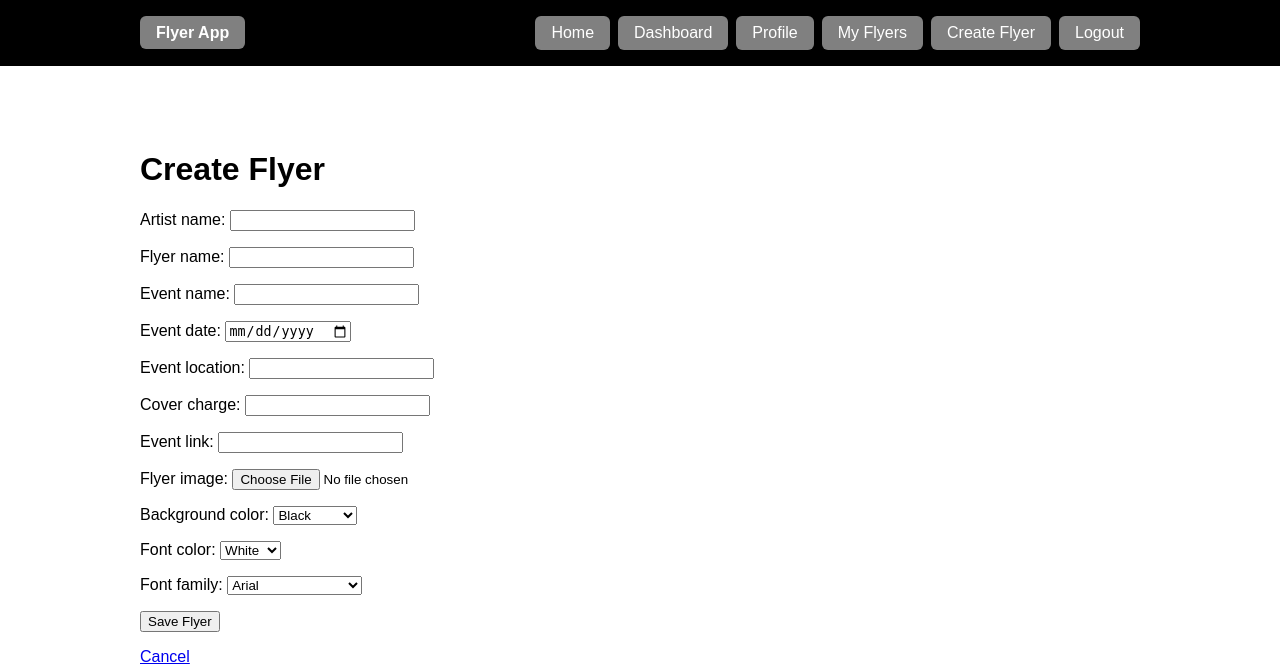
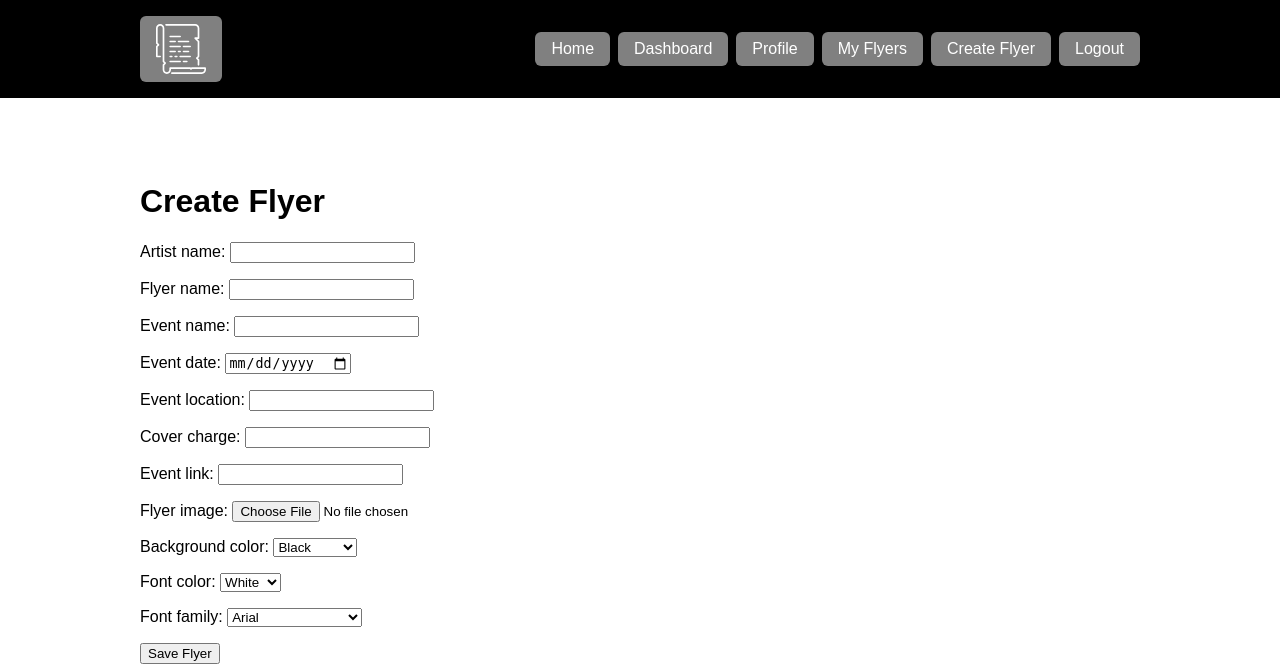
Before and after one commit to Sahtorin/Team-2-Final, a Django app: page /flyers/create/ in a window 1280 px wide. Shown: the top 664 px of the page. Run offline with Django 5.2, Linux system fonts and the light colour scheme; the visitor is signed in with stand-in values (Sample User, id 1); data comes from the database, SQL or seed files in the repository; data that the repository does not hold is empty.

Commit message:
added brand logo placeholder and added cleaner protection for edit/delete flyers cleaned views.

```diff
--- a/flyer_app/views.py
+++ b/flyer_app/views.py
@@ -42,7 +42,7 @@ def register_view(request):
 
 @login_required
 def dashboard(request):
-    profile, created = Profile.objects.get_or_create(
+    profile, _ = Profile.objects.get_or_create(
         user=request.user,
         defaults={"display_name": request.user.username},
     )
@@ -56,7 +56,7 @@ def dashboard(request):
 
 @login_required
 def profile_detail(request):
-    profile, created = Profile.objects.get_or_create(
+    profile, _ = Profile.objects.get_or_create(
         user=request.user,
         defaults={"display_name": request.user.username},
     )
@@ -68,7 +68,7 @@ def profile_detail(request):
 
 @login_required
 def profile_edit(request):
-    profile, created = Profile.objects.get_or_create(
+    profile, _ = Profile.objects.get_or_create(
         user=request.user,
         defaults={"display_name": request.user.username},
     )
@@ -90,7 +90,7 @@ def profile_edit(request):
 
 @login_required
 def flyer_list(request):
-    profile, created = Profile.objects.get_or_create(
+    profile, _ = Profile.objects.get_or_create(
         user=request.user,
         defaults={"display_name": request.user.username},
     )
@@ -108,7 +108,7 @@ def flyer_detail(request, pk):
 
 @login_required
 def flyer_create(request):
-    profile, created = Profile.objects.get_or_create(
+    profile, _ = Profile.objects.get_or_create(
         user=request.user,
         defaults={"display_name": request.user.username},
     )
@@ -133,15 +133,11 @@ def flyer_create(request):
 
 @login_required
 def flyer_edit(request, pk):
-    profile, created = Profile.objects.get_or_create(
-        user=request.user,
-        defaults={"display_name": request.user.username},
-    )
-
-    flyer = get_object_or_404(Flyer, pk=pk, profile=profile)
+    flyer = get_object_or_404(Flyer, pk=pk, profile__user=request.user)
 
     if request.method == "POST":
         form = FlyerForm(request.POST, request.FILES, instance=flyer)
+
         if form.is_valid():
             form.save()
             return redirect("flyer_detail", pk=flyer.pk)
@@ -157,12 +153,7 @@ def flyer_edit(request, pk):
 
 @login_required
 def flyer_delete(request, pk):
-    profile, created = Profile.objects.get_or_create(
-        user=request.user,
-        defaults={"display_name": request.user.username},
-    )
-
-    flyer = get_object_or_404(Flyer, pk=pk, profile=profile)
+    flyer = get_object_or_404(Flyer, pk=pk, profile__user=request.user)
 
     if request.method == "POST":
         flyer.delete()
--- a/static/css/styles.css
+++ b/static/css/styles.css
@@ -49,10 +49,24 @@ header {
     background: darkgrey;
 }
 
-.brand {
-    font-weight: bold;
-    font-size: 1rem;
+.brand-link {
+    display: flex;
+    align-items: center;
+    gap: 0.5rem;
+    text-decoration: none;
 }
+
+.brand-logo {
+    width: 50px;
+    height: 50px;
+    object-fit: contain;
+}
+
+/*
+.brand-text{
+
+}
+*/
 
 main {
     max-width: 1000px;
--- a/templates/flyer_app/base.html
+++ b/templates/flyer_app/base.html
@@ -11,7 +11,9 @@
     <header>
         <div class="nav">
             <div class="brand">
-                <a href="{% url 'home' %}">Flyer App</a>
+                <a href="{% url 'home' %}" class="brand-link">
+                    <img src="{% static 'images/flyer-logo.svg' %}" alt="Flyer App logo" class="brand-logo">
+                </a>
             </div>
 
             <div>
```
Also changed, not shown: static/images/flyer-logo.svg (added), 1 other file.
